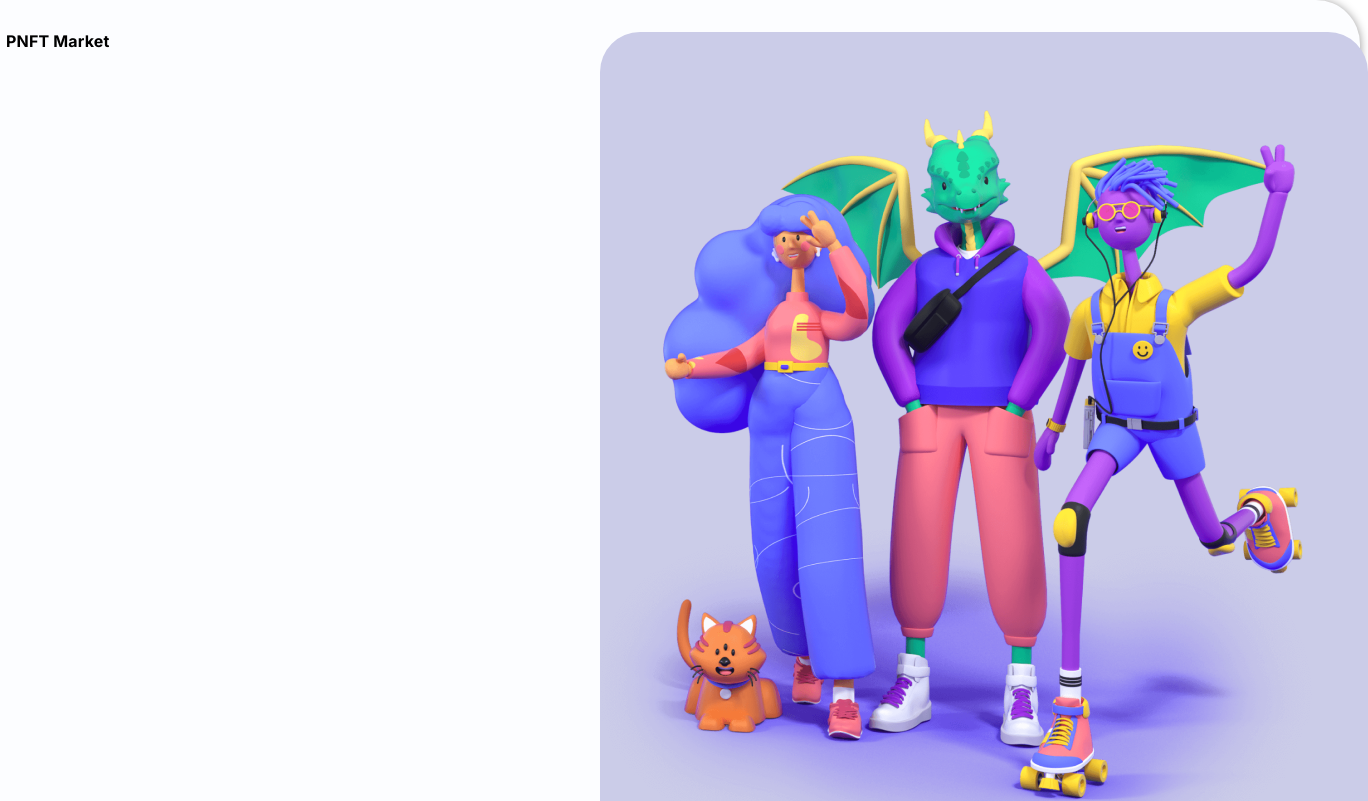
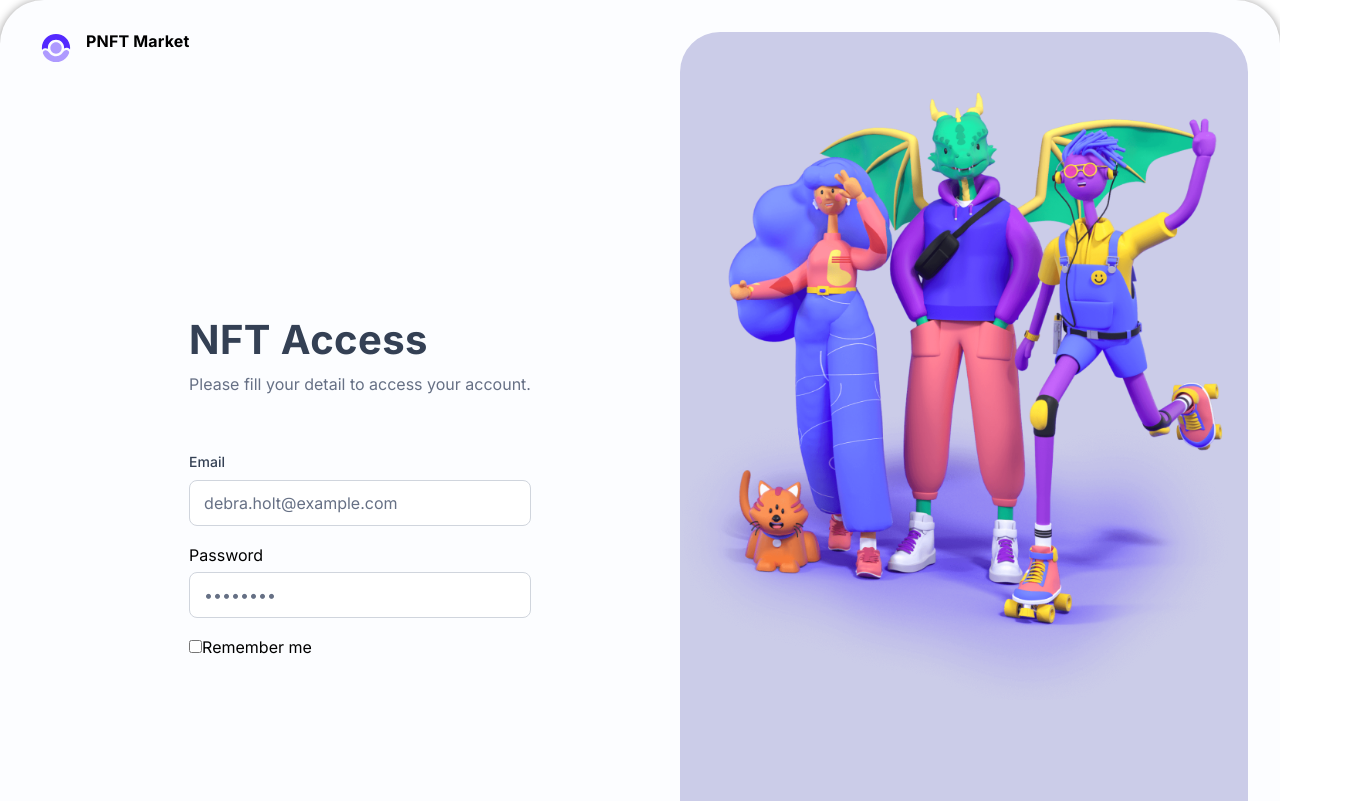
Before and after one commit to analebyodkina/react-first-app, a React (Create React App) app: page / in a window 1280 px wide. Shown: the top 801 px of the page, 1368 px wide, since content can reach past the window. Built offline with nearby package versions, Linux system fonts and the light colour scheme.

Commit message:
added input fields

```diff
--- a/src/App.js
+++ b/src/App.js
@@ -8,9 +8,31 @@ function App() {
   return (
     <div>
       <div className='wrapper'>
-          <div className="login">
+          <div className="container">
             <Header />
-            <div className="login__form"></div>
+            <div className="login">
+              <h1 className="login__title">NFT Access</h1>
+              <div className="login__desc">Please fill your detail to access your account.</div>
+
+              <form action="get">
+
+                <label className="login__field">
+                  <span className="login__field_title">Email</span>
+                  <input type="email" className="login__field_input" placeholder='debra.holt@example.com'/>
+                </label>
+
+                <label class="login__field">
+                  <span className="field__title">Password</span>
+                  <input type="password" className="login__field_input" placeholder="••••••••" />
+                </label>
+                <label className="remember">
+                    <input type="checkbox" />
+                    <span>Remember me</span>
+
+                </label>
+
+              </form>
+            </div>
 
             <Footer />
           </div>
--- a/src/App.scss
+++ b/src/App.scss
@@ -20,13 +20,52 @@
     display: grid;
     grid-template-columns: 640px auto;
 }
-.login {
+.container {
     display: grid;
     grid-template-rows: auto 1fr auto;
 }
 .image {
-    width: 768px;
+
     height: 896px;
     background: $color-bg;
     border-radius: 40px;
 }
+.login {
+    max-width: 500px;
+    padding: 0 70px;
+    margin-inline: auto;
+    display: flex;
+    flex-direction: column;
+    justify-content: center;
+    &__title {
+        @include text ($ff, 40px, 48px, 700, $color-secondary);
+        letter-spacing: 0.01em;
+        text-transform: capitalize;
+        margin-bottom: 8px;
+    }
+    &__desc {
+        @include text ($ff, 16px, 24px, 400, $color-accent);
+        margin-bottom: 56px;
+    }
+    &__field {
+        display: flex;
+        flex-direction: column;
+        gap: 8px;
+        max-width: 360px;
+        margin-bottom: 20px;
+    }
+    &__field_title{
+        @include text ($ff, 14px, 20px, 500, $color-secondary);
+    }
+    &__field_input {
+        border: 1px solid #D0D5DD;
+        border-radius: 8px;
+        outline: 0;
+        padding: 10px 14px;
+        @include text ($ff, 16px, 24px, 400, $color-secondary);
+        &::placeholder {
+            @include text ($ff, 16px, 24px, 400, $color-accent);
+        }
+
+    }
+}
--- a/src/scss/_base.scss
+++ b/src/scss/_base.scss
@@ -7,11 +7,6 @@
     max-width: 1440px;
     margin-inline: auto;
 
-}
-.container {
-    max-width: 1200px;
-    padding: 0 15px;
-    margin-inline: auto;
 }
 body {
     font-family: $ff;
```
